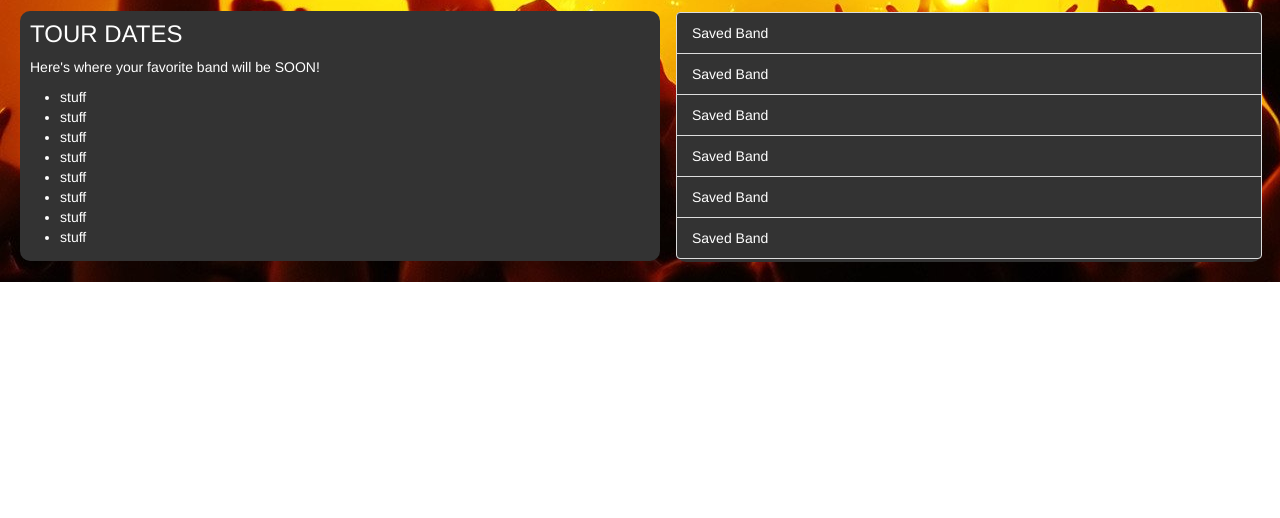
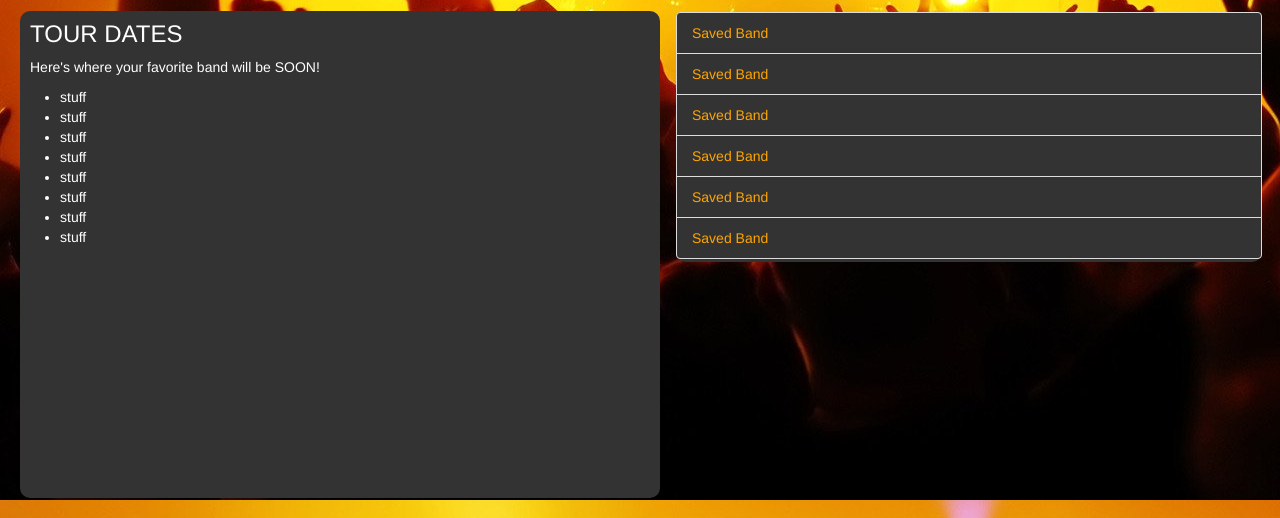
Before and after one commit to grupy-inc/grupy, a plain HTML site: page index.html in a window 1280 px wide. Shown: the part 580-1098 px from the top of the page. Before the commit the page ends 862 px from the top, so only its background shows below. Drawn offline with nearby package versions, Linux system fonts and the light colour scheme; no server answers.

Commit message:
HTML/CSS Updated

```diff
--- a/index.html
+++ b/index.html
@@ -92,7 +92,7 @@
         <button id="saved-band3" type="button" class="list-group-item band-button list-group-item-action">Saved Band</button>
         <button id="saved-band4" type="button" class="list-group-item band-button list-group-item-action">Saved Band</button>
         <button id="saved-band5" type="button" class="list-group-item band-button list-group-item-action">Saved Band</button>
-        <button id="saved-band5" type="button" class="list-group-item band-button list-group-item-action">Saved Band</button>
+        <button id="saved-band6" type="button" class="list-group-item band-button list-group-item-action">Saved Band</button>
     </div>
 </div>
 
--- a/style.css
+++ b/style.css
@@ -36,7 +36,7 @@ body {
 
 button.band-button {
     background-color: #333;
-    color: white;
+    color: orange;
 }
 
 .card-inverse {
@@ -120,7 +120,7 @@ a:focus {
 }
 
 #tours {
-    height: 250px;
+    height: 487px;
     color: white
 }
 
```
